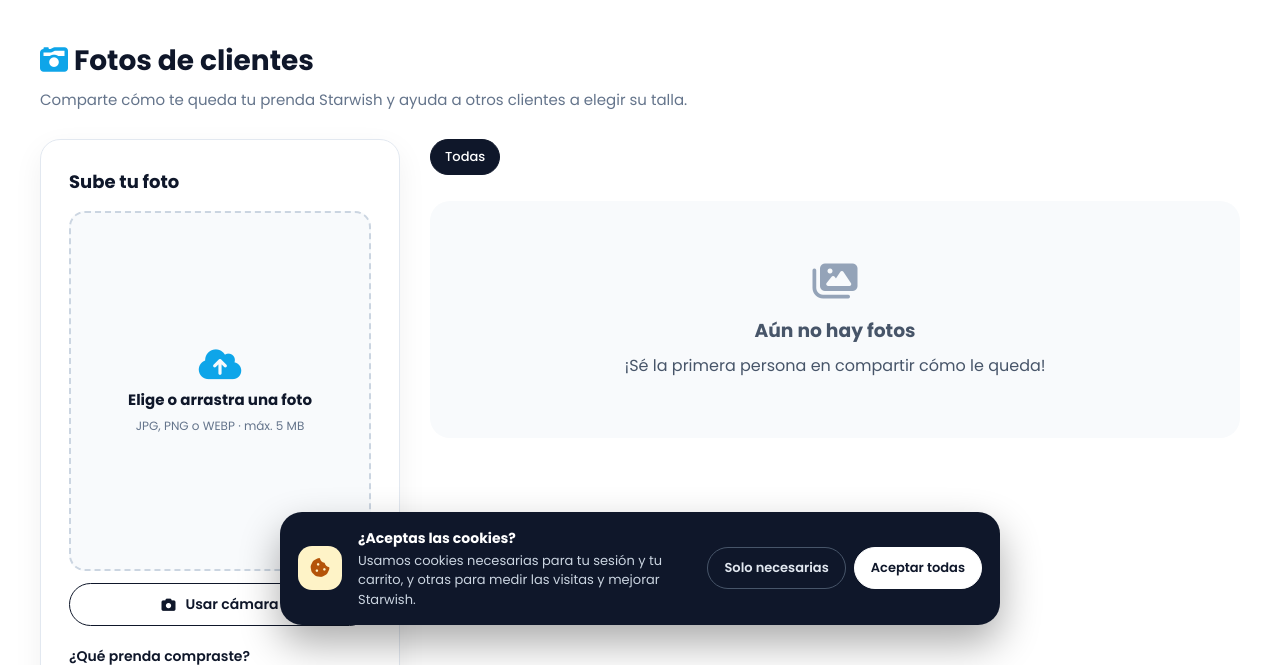
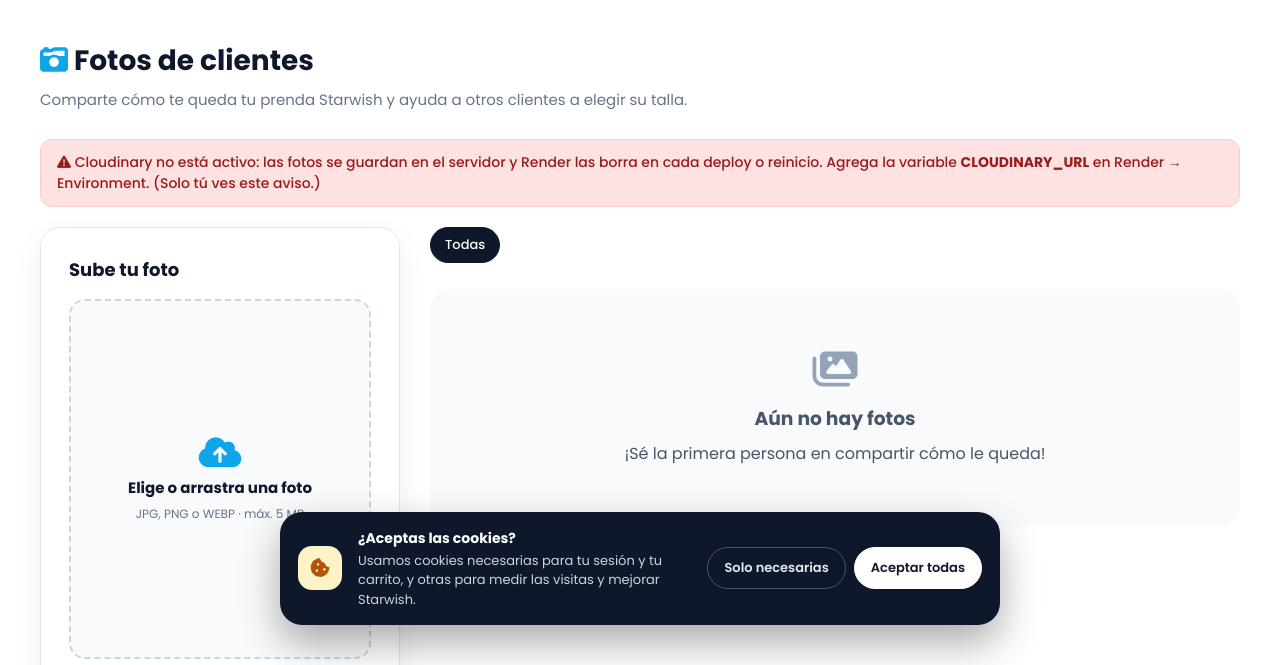
Before and after one commit to huertavicky607-sudo/Proyecto-Final-Flask, a Flask app: page /fotos in a window 1280 px wide. Shown: the part 159-824 px from the top of the page. Run offline with Flask 3, Linux system fonts and the light colour scheme; the visitor is signed in with stand-in values (Sample User, id 1); data that the repository does not hold is empty.

Commit message:
Enhance fotos.html with admin notifications and form updates
Added admin notifications for Cloudinary status and improved the upload form with additional functionality.

```diff
--- a/Mi_Proyecto/templates/fotos.html
+++ b/Mi_Proyecto/templates/fotos.html
@@ -7,6 +7,19 @@
         <h2><i class="fa-solid fa-camera-retro" style="color: #0ea5e9;"></i> Fotos de clientes</h2>
         <p>Comparte cómo te queda tu prenda Starwish y ayuda a otros clientes a elegir su talla.</p>
     </div>
+
+    {% if rol == 'admin' %}
+        {% if usa_cloudinary %}
+            <div class="flash flash-success" style="margin-bottom: 20px;">
+                <i class="fa-solid fa-cloud"></i> Cloudinary activo: las fotos nuevas se guardan de forma permanente. (Solo tú ves este aviso.)
+            </div>
+        {% else %}
+            <div class="flash flash-error" style="margin-bottom: 20px;">
+                <i class="fa-solid fa-triangle-exclamation"></i> Cloudinary no está activo: las fotos se guardan en el servidor y Render las borra en cada deploy o reinicio.
+                Agrega la variable <strong>CLOUDINARY_URL</strong> en Render → Environment. (Solo tú ves este aviso.)
+            </div>
+        {% endif %}
+    {% endif %}
 
     <div class="ugc-layout">
         <!-- ===== Formulario para subir ===== -->
```
